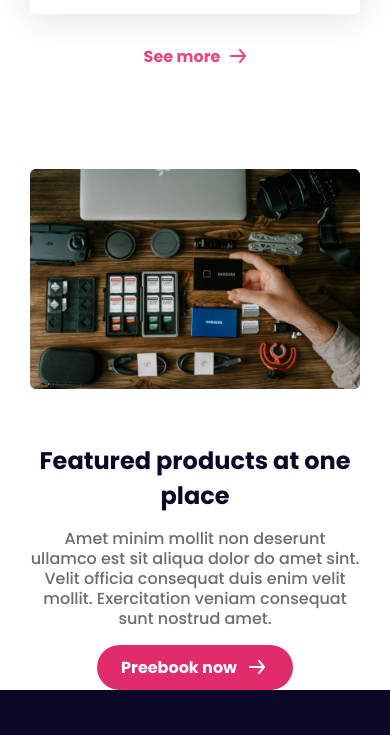
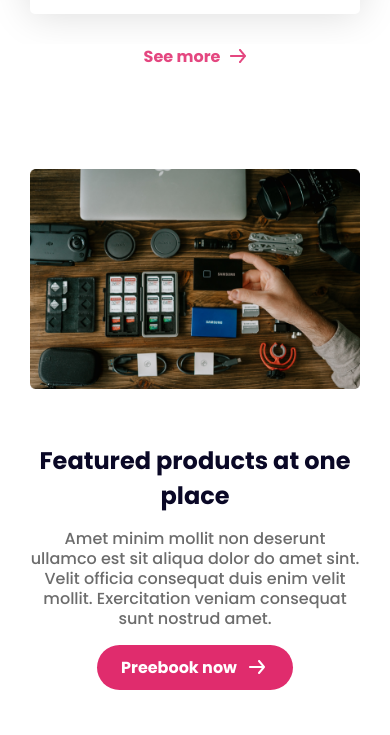
Before and after one commit to wdeveloperomar/influencer-gear-main, a plain HTML site: page index.html in a window 390 px wide. Shown: the part 5846-6581 px from the top of the page. Drawn offline with Linux system fonts and the light colour scheme.

Commit message:
solve some problems

```diff
--- a/responsive.css
+++ b/responsive.css
@@ -53,7 +53,7 @@
     }
 
     .featured-section {
-        padding: 100px 30px 0;
+        padding: 100px 30px 50px;
     }
 
     .featured-section-left {
@@ -122,6 +122,7 @@
     .featured-section-right {
         width: 100%;
         text-align: center;
+        padding-bottom: 50px;
     }
 
     .see-more-link {
```
